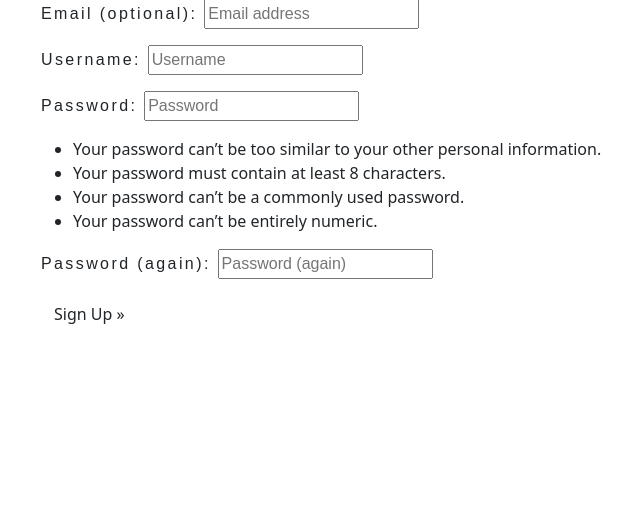
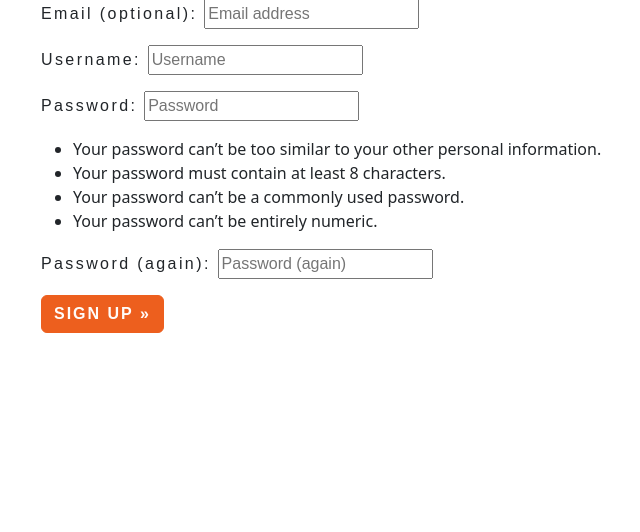
Before and after one commit to alexaspinalldev/Message-board, a Django app: page /accounts/signup/ in a window 1280 px wide. Shown: the part 193-725 px from the top of the page, without its empty margins (231-871 px from the left). Run offline with Django 4.2, Linux system fonts and the light colour scheme; some libraries are stand-ins or nearby versions; some web fonts are replaced.

Commit message:
style signup button

```diff
--- a/templates/account/signup.html
+++ b/templates/account/signup.html
@@ -27,7 +27,7 @@
         {% if redirect_field_value %}
         <input type="hidden" name="{{ redirect_field_name }}" value="{{ redirect_field_value }}" />
         {% endif %}
-        <button class="btn btn-signup right" type="submit">
+        <button class="btn btn-signup right signup-button" type="submit">
           {% trans "Sign Up" %} &raquo;</button>
       </form>
     </div>
```
